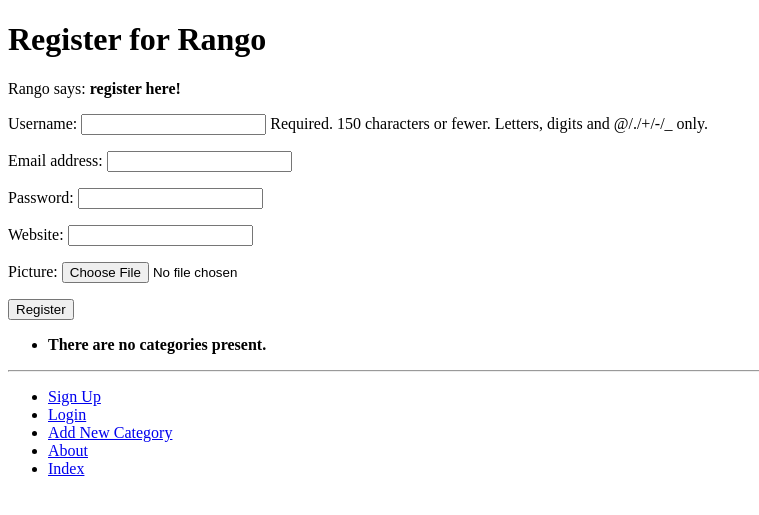
After one commit to SophiaJPollock/tango_with_django_project, a Django app: page /rango/register/ in a window 1280 px wide. The commit adds this page. Shown: the top 515 px of the page, without its empty margins (0-759 px from the left). Run offline with Django 3.2, Linux system fonts and the light colour scheme; data that the repository does not hold is empty.

Commit message:
Chapter 9.11

```diff
--- a/rango/admin.py
+++ b/rango/admin.py
@@ -2,6 +2,7 @@ from django.contrib import admin
 from rango.models import Category, Page
 from django.contrib import admin
 from rango.models import Category, Page
+from rango.models import UserProfile
 
 class PageAdmin(admin.ModelAdmin):
     list_display = ('title', 'category', 'url')
@@ -11,3 +12,4 @@ class CategoryAdmin(admin.ModelAdmin):
 
 admin.site.register(Category, CategoryAdmin)
 admin.site.register(Page, PageAdmin)
+admin.site.register(UserProfile)
--- a/rango/forms.py
+++ b/rango/forms.py
@@ -1,5 +1,7 @@
 from django import forms
 from rango.models import Page, Category
+from django.contrib.auth.models import User
+from rango.models import UserProfile
 
 class CategoryForm(forms.ModelForm):
 
@@ -32,3 +34,17 @@ class PageForm(forms.ModelForm):
         # we can either exclude the category field from the form,
         exclude = ('category',)
         # or specify the fields to include (don't include the category field). #fields = ('title', 'url', 'views')
+
+
+class UserForm(forms.ModelForm):
+    password = forms.CharField(widget=forms.PasswordInput())
+
+    class Meta:
+        model = User
+        fields = ('username', 'email', 'password',)
+
+class UserProfileForm(forms.ModelForm):
+
+    class Meta:
+        model = UserProfile
+        fields = ('website', 'picture',)
--- a/rango/models.py
+++ b/rango/models.py
@@ -1,5 +1,7 @@
 from django.db import models
 from django.template.defaultfilters import slugify
+from django.contrib.auth.models import User
+
 
 
 
@@ -27,3 +29,14 @@ class Page(models.Model):
 
     def __str__(self):
         return self.title
+
+class UserProfile(models.Model):
+    # This line is required. Links UserProfile to a User model instance.
+    user = models.OneToOneField(User, on_delete=models.CASCADE)
+
+    # The additional attributes we wish to include.
+    website = models.URLField(blank=True)
+    picture = models.ImageField(upload_to='profile_images', blank=True)
+
+    def __str__(self):
+        return self.user.username
--- a/rango/urls.py
+++ b/rango/urls.py
@@ -9,4 +9,9 @@ urlpatterns = [
         views.show_category, name='show_category'),
     path('add_category/', views.add_category, name='add_category'),
     path('category/<slug:category_name_slug>/add_page/', views.add_page, name='add_page'),
+    path('register/', views.register, name='register'),
+    path('login/', views.user_login, name='login'),
+    path('restricted/', views.restricted, name='restricted'),
+    path('logout/', views.user_logout, name='logout')
+
 ]
--- a/rango/views.py
+++ b/rango/views.py
@@ -6,6 +6,11 @@ from rango.models import Page
 from rango.forms import CategoryForm
 from django.shortcuts import redirect
 from rango.forms import PageForm
+from rango.forms import UserForm, UserProfileForm
+from django.contrib.auth import authenticate, login, logout
+from django.contrib.auth.decorators import login_required
+
+
 
 def index(request):
     # Query the database for a list of ALL categories currently stored.
@@ -105,3 +110,90 @@ def add_page(request, category_name_slug):
 
     context_dict = {'form': form, 'category': category}
     return render(request, 'rango/add_page.html', context=context_dict)
+
+def register(request):
+    # A boolean value for telling the template
+    # whether the registration was successful.
+    # Set to False initially. Code changes value to # True when registration succeeds.
+    registered = False
+
+    # If it's a HTTP POST, we're interested in processing form data.
+    if request.method == 'POST':
+        # Attempt to grab information from the raw form information. # Note that we make use of both UserForm and UserProfileForm.
+        user_form = UserForm(request.POST)
+        profile_form = UserProfileForm(request.POST)
+
+        # If the two forms are valid...
+        if user_form.is_valid() and profile_form.is_valid():
+            # Save the user's form data to the database.
+            user = user_form.save()
+
+            user.set_password(user.password)
+            user.save()
+
+            profile = profile_form.save(commit=False)
+            profile.user = user
+
+            if 'picture' in request.FILES:
+                profile.picture = request.FILES['picture']
+
+            profile.save()
+
+            registered = True
+
+        else:
+            print(user_form.errors, profile_form.errors)
+    else:
+        user_form = UserForm()
+        profile_form = UserProfileForm()
+    return render(request,'rango/register.html',
+                  context = {'user_form': user_form,
+                             'profile_form': profile_form,
+                             'registered': registered})
+
+def user_login(request):
+    # If the request is a HTTP POST, try to pull out the relevant information.
+    if request.method == 'POST':
+        # Gather the username and password provided by the user.
+        # This information is obtained from the login form.
+        # We use request.POST.get('<variable>') as opposed
+        # to request.POST['<variable>'], because the
+        # # request.POST.get('<variable>') returns None if the
+        # # value does not exist, while request.POST['<variable>'] # will raise a KeyError exception.
+        username = request.POST.get('username')
+        password = request.POST.get('password')
+
+        # Use Django's machinery to attempt to see if the username/password
+        # combination is valid - a User object is returned if it is.
+        user = authenticate(username=username, password=password)
+        # If we have a User object, the details are correct.
+        # If None (Python's way of representing the absence of a value), no user # with matching credentials was found.
+
+        if user:
+            # Is the account active? It could have been disabled.
+            if user.is_active:
+                # If the account is valid and active, we can log the user in.
+                # We'll send the user back to the homepage.
+                login(request, user)
+                return redirect(reverse('rango:index'))
+            else:
+                # An inactive account was used - no logging in!
+                return HttpResponse("Your Rango account is disabled.")
+        else:
+            # Bad login details were provided. So we can't log the user in.
+            print(f"Invalid login details: {username}, {password}")
+            return HttpResponse("Invalid login details supplied.")
+    else:
+        # No context variables to pass to the template system, hence the # blank dictionary object...
+        return render(request, 'rango/login.html')
+
+@login_required
+def restricted(request):
+    return HttpResponse("Since you're logged in, you can see this text!")
+
+@login_required
+def user_logout(request):
+    # Since we know the user is logged in, we can now just log them out.
+    logout(request)
+    # Take the user back to the homepage.
+    return redirect(reverse('rango:index'))
--- a/tango_with_django_project/settings.py
+++ b/tango_with_django_project/settings.py
@@ -128,3 +128,4 @@ USE_TZ = True
 # https://docs.djangoproject.com/en/2.2/howto/static-files/
 
 STATIC_URL = '/static/'
+LOGIN_URL = 'rango:login'
--- a/templates/rango/base.html
+++ b/templates/rango/base.html
@@ -24,8 +24,15 @@
         <hr />
         <div>
             <ul>
-                <li><a href="{% url 'rango:add_category' %}">Add a New Category</a></li>
-                <li><a href="{% url 'rango:about' %}">About</a></li>
+                {% if user.is_authenticated %}
+                    <!-- Show these links when the user is logged in -->
+                <li><a href="{% url 'rango:restricted' %}">Restricted Page</a></li>
+                <li><a href="{% url 'rango:logout' %}">Logout</a></li> {% else %}
+                    <!-- Show these links when the user is NOT logged in -->
+                <li><a href="{% url 'rango:register' %}">Sign Up</a></li>
+                <li><a href="{% url 'rango:login' %}">Login</a></li> {% endif %}
+                    <!-- Outside the conditional statements, ALWAYS show -->
+                <li><a href="{% url 'rango:add_category' %}">Add New Category</a></li> <li><a href="{% url 'rango:about' %}">About</a></li>
                 <li><a href="{% url 'rango:index' %}">Index</a></li>
             </ul>
         </div>
--- a/templates/rango/index.html
+++ b/templates/rango/index.html
@@ -9,7 +9,11 @@
 {% block body_block %}
     <h1>Rango says...</h1>
     <div>
-        hey there partner! <br />
+        {% if user.is_authenticated %} howdy {{ user.username }}!
+        {% else %}
+        hey there partner!
+        {% endif %}
+        <br />
         <strong>{{ boldmessage }}</strong><br />
     </div>
     <div>
--- /dev/null
+++ b/templates/rango/register.html
@@ -0,0 +1,20 @@
+{% extends 'rango/base.html' %}
+{% load staticfiles %}
+
+{% block title_block %}
+    Register
+{% endblock %}
+{% block body_block %}
+<h1>Register for Rango</h1>
+{% if registered %}
+Rango says: <strong>thank you for registering!</strong>
+<a href="{% url 'rango:index' %}">Return to the homepage.</a><br /> {% else %}
+Rango says: <strong>register here!</strong><br />
+<form id="user_form" method="post" action="{% url 'rango:register' %}" enctype="multipart/form-data">
+    {% csrf_token %}
+    {{ user_form.as_p }}
+    {{ profile_form.as_p }}
+    <input type="submit" name="submit" value="Register" />
+</form>
+{% endif %}
+{% endblock %}
```
Also changed, not shown: templates/rango/login.html (added, +16 -0 lines), rango/migrations/0006_userprofile.py (added), 1 other file.
